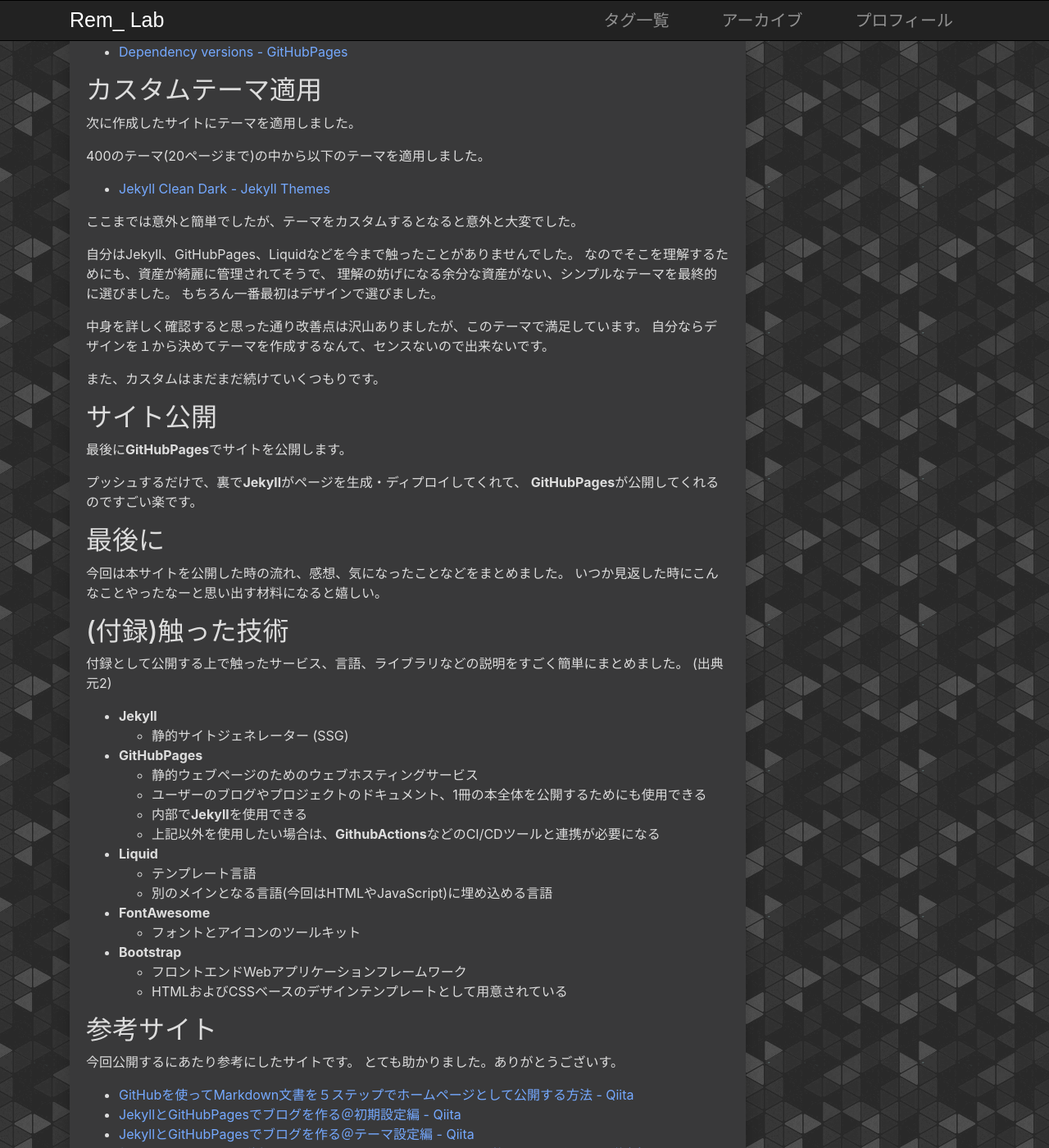
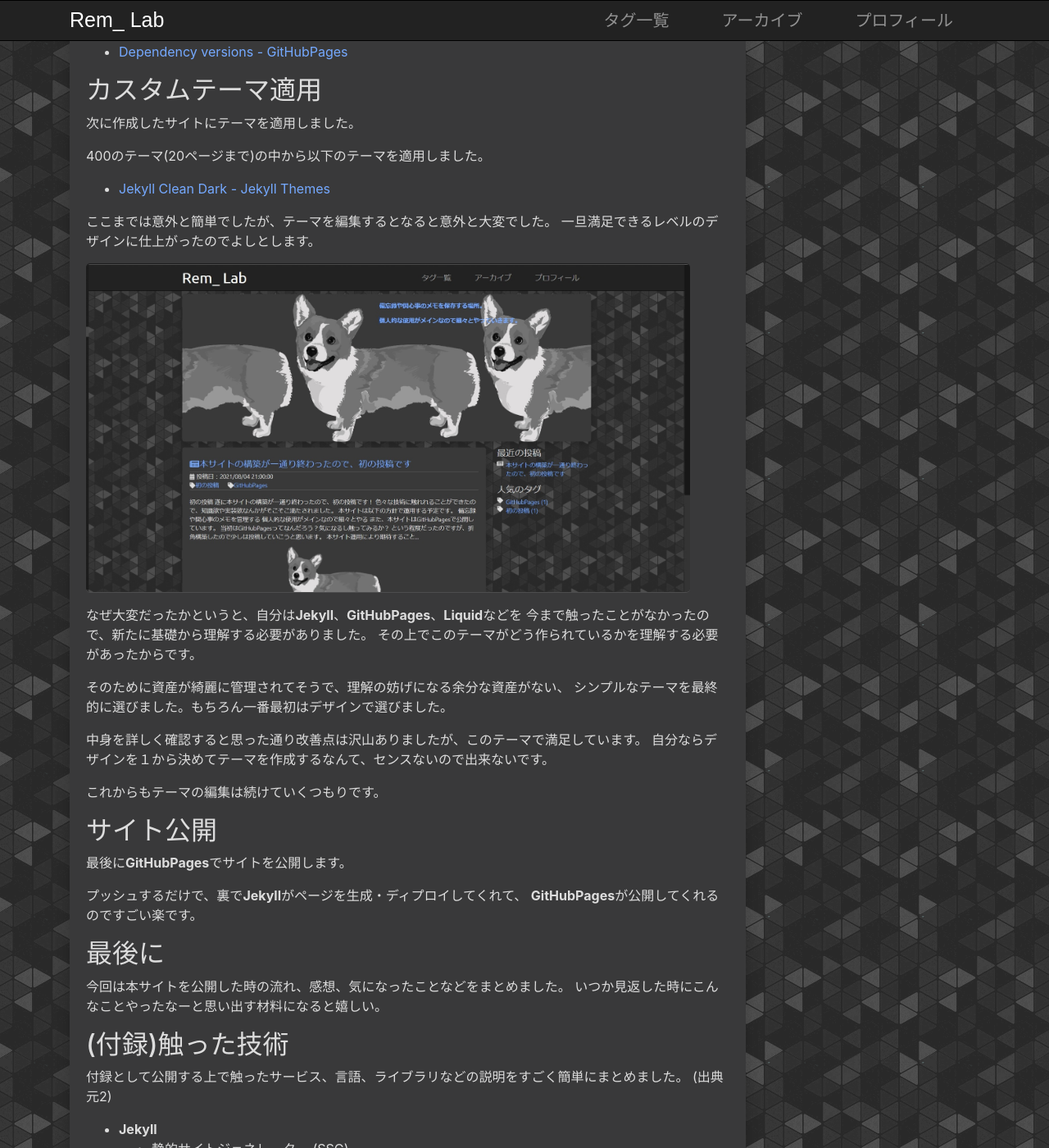
Before and after one commit to silverag-corgi/blog-old, a Jekyll site: the page built from _posts/2021-08-06-001.md, in a window 1280 px wide and 1400 px high, scrolled down 2813 px. Shown: the whole window at 82% size. Built offline with Jekyll 4.4.1, drawn with Linux system fonts in a browser that asks for light colours; some of the changed text lies outside the part shown.

Commit message:
[d_upd] 記事更新

```diff
--- a/_posts/2021-08-06-001.md
+++ b/_posts/2021-08-06-001.md
@@ -25,7 +25,7 @@
 
 まずは**GitHubPages**のみで完結するサンプルサイトを作成しました。
 
-GitHubの画面で言われるがままに操作し、殆ど何もないサイトが出来上がりました。
+**GitHub**の画面で言われるがままに操作し、殆ど何もないサイトが出来上がりました。
 こんなことができるのかというイメージの確認程度です。
 
 ![サンプルサイト01](
@@ -69,17 +69,24 @@
   - [Jekyll Clean Dark - Jekyll Themes
     ](http://jekyllthemes.org/themes/jekyll-clean-dark/)
 
-ここまでは意外と簡単でしたが、テーマをカスタムするとなると意外と大変でした。
+ここまでは意外と簡単でしたが、テーマを編集するとなると意外と大変でした。
+一旦満足できるレベルのデザインに仕上がったのでよしとします。
 
-自分はJekyll、GitHubPages、Liquidなどを今まで触ったことがありませんでした。
-なのでそこを理解するためにも、資産が綺麗に管理されてそうで、
-理解の妨げになる余分な資産がない、シンプルなテーマを最終的に選びました。
-もちろん一番最初はデザインで選びました。
+![サンプルサイト01](
+{{ '/assets/images/202108/this_site.JPG' | relative_url }})
+{: .post-content-img }
+
+なぜ大変だったかというと、自分は**Jekyll**、**GitHubPages**、**Liquid**などを
+今まで触ったことがなかったので、新たに基礎から理解する必要がありました。
+その上でこのテーマがどう作られているかを理解する必要があったからです。
+
+そのために資産が綺麗に管理されてそうで、理解の妨げになる余分な資産がない、
+シンプルなテーマを最終的に選びました。もちろん一番最初はデザインで選びました。
 
 中身を詳しく確認すると思った通り改善点は沢山ありましたが、このテーマで満足しています。
 自分ならデザインを１から決めてテーマを作成するなんて、センスないので出来ないです。
 
-また、カスタムはまだまだ続けていくつもりです。
+これからもテーマの編集は続けていくつもりです。
 
 
 # サイト公開
```
Also changed, not shown: other parts of _posts/2021-08-06-001.md (+1 -1 lines), assets/images/202108/this_site.JPG (added).
